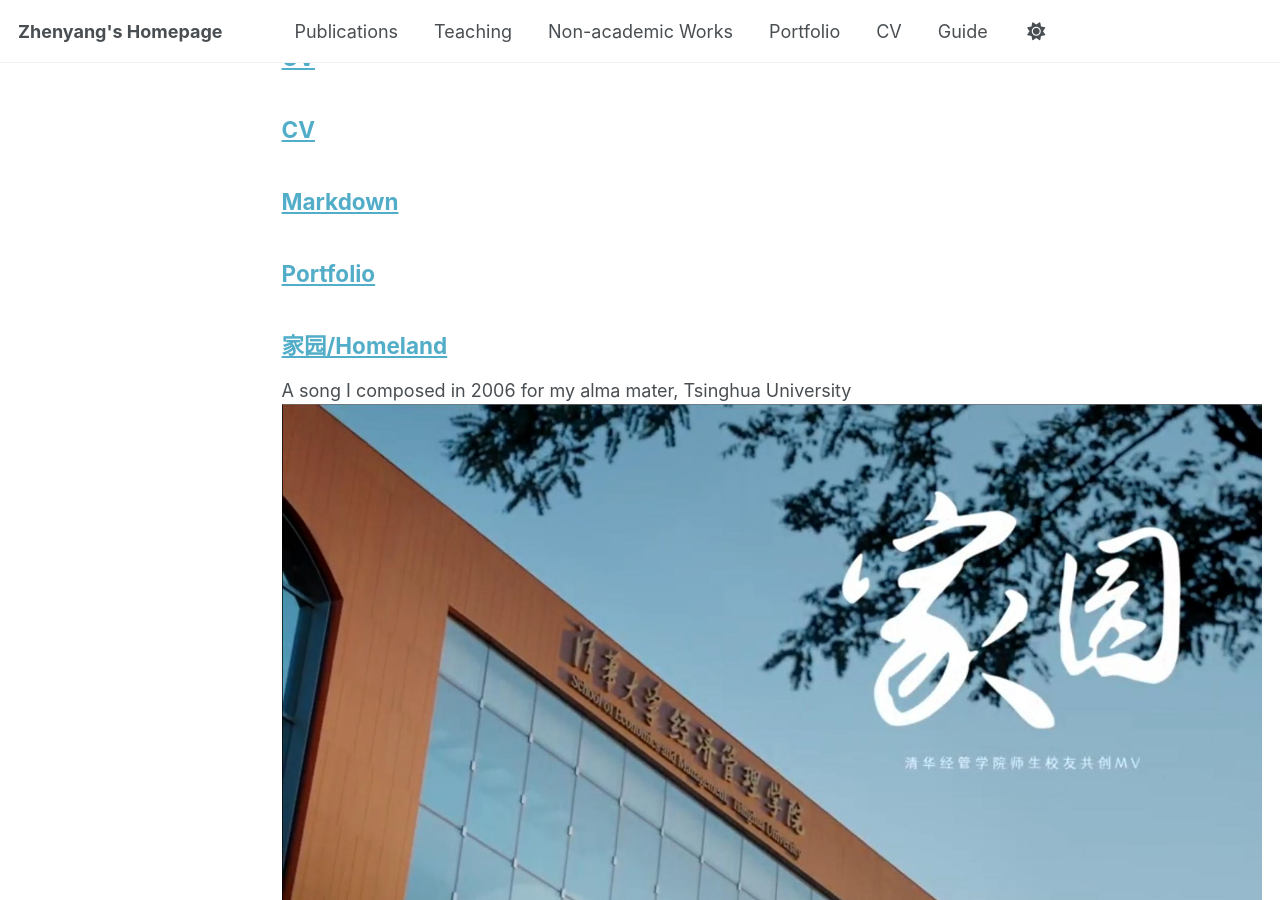
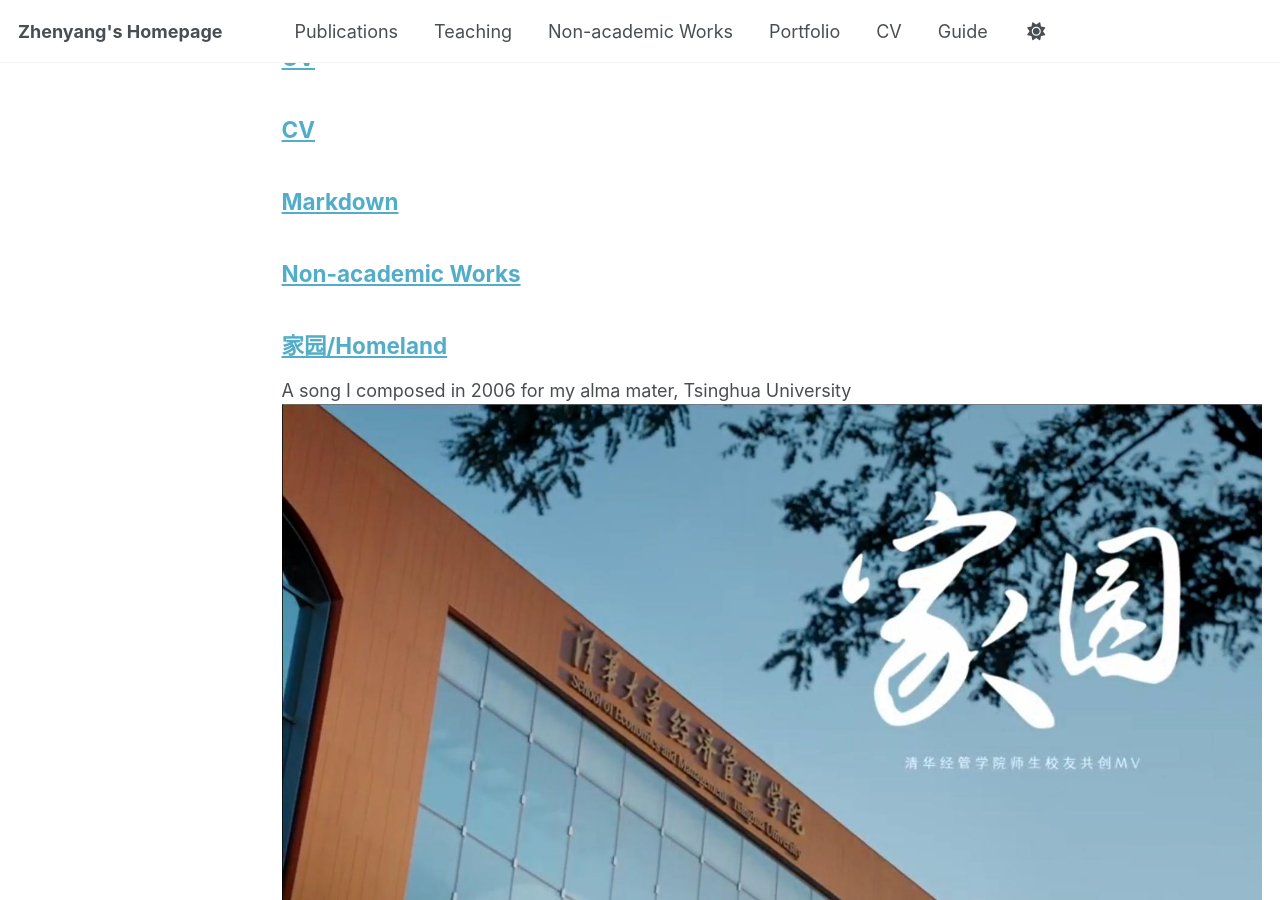
Before and after one commit to zhenyang-tang/zhenyang-tang.github.io, a Jekyll site: the page built from _pages/page-archive.html, in a window 1280 px wide and 900 px high, scrolled down 488 px. Built offline with Jekyll 4.4.1, drawn with Linux system fonts in a browser that asks for light colours; a script that is not in the unit is left out.

Commit message:
Update non-academic.html

```diff
--- a/_pages/non-academic.html
+++ b/_pages/non-academic.html
@@ -1,13 +1,13 @@
 ---
 layout: archive
-title: "Portfolio"
-permalink: /portfolio/
+title: "Non-academic Works"
+permalink: /non-academic/
 author_profile: true
 ---
 
 {% include base_path %}
 
 
-{% for post in site.portfolio %}
+{% for post in site.non-academic %}
   {% include archive-single.html %}
 {% endfor %}
```
